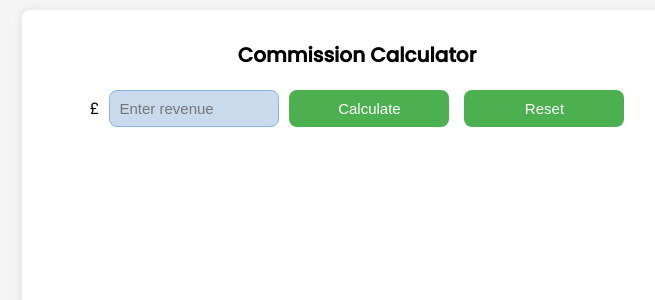
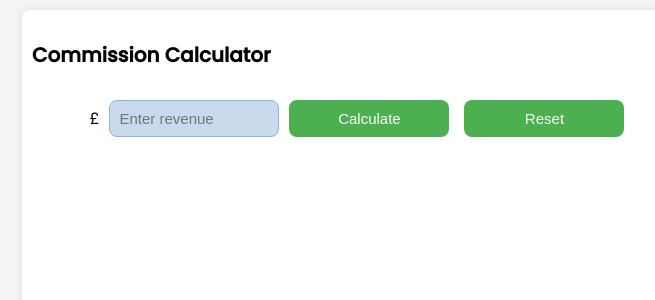
Before and after one commit to E-Chapman/CommissionCalculator, a React (Vite) app: page / in a window 1280 px wide. Shown: the top 300 px of the page, without its empty margins (6-661 px from the left). Built offline with nearby package versions, Linux system fonts and the light colour scheme.

Commit message:
chore: update css styles

```diff
--- a/src/components/CommissionCalculator/CommissionCalculator.css
+++ b/src/components/CommissionCalculator/CommissionCalculator.css
@@ -19,6 +19,8 @@ body {
 h3 {
   font-weight: 700;
   font-size: 20px;
+  text-align: left;
+  margin-bottom: 30px;
 }
 
 .input-container {
```
